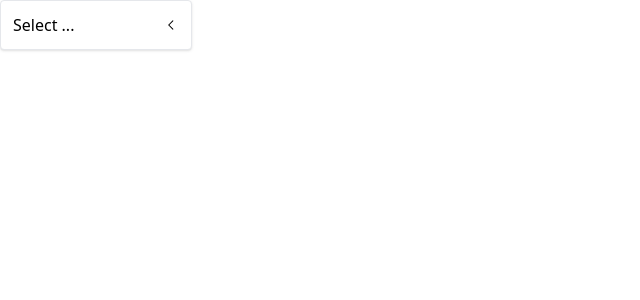
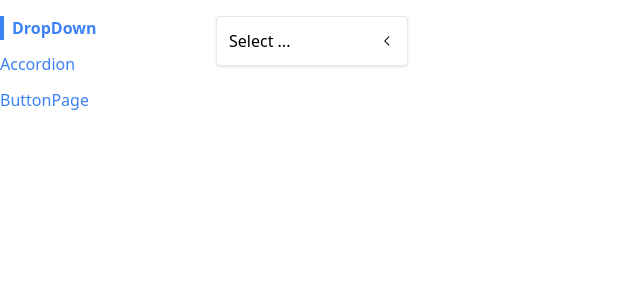
Before and after one commit to SolimanIslam/Components, a React (Create React App) app: page / in a window 1280 px wide. Shown: the top 300 px of the page, without its empty margins (0-640 px from the left). Built offline with nearby package versions, Linux system fonts and the light colour scheme.

Commit message:
Adding Navigation feature

```diff
--- a/src/App.js
+++ b/src/App.js
@@ -1,23 +1,31 @@
-import { useState } from "react";
-import DropDown from "./components/DropDown";
+import SideBar from './components/navigation/SideBar';
+import Route from './components/navigation/Route';
+import AccordionPage from './pages/AccordionPage';
+import DropdownPage from './pages/DropDownPage';
+import ButtonPage from './pages/ButtonPage';
 
 function App() {
 
-  const [selected, setSelected] = useState(null);
-  const handleSelected = (option) =>{
-    setSelected(option);
-  };
+  return (
+    <div className="container mx-auto grid grid-cols-6 gap-4 mt-4">
+    <SideBar />
 
-  const options = [
-    { label: 'Red', value: 'red' },
-    { label: 'Green', value: 'green' },
-    { label: 'Blue', value: 'blue' },
-  ];
+    <div className="col-span-5">
+      <Route displayPath='/'>
+      <DropdownPage />
+    </Route>
+
+    <Route displayPath='/Accordion'>
+      <AccordionPage />
+    </Route>
+
+    <Route displayPath='Buttons'>
+      <ButtonPage />
+    </Route>
+
+    </div>
 
 
-  return (
-    <div>
-      <DropDown options={options} value={selected} onChange={handleSelected}/>
     </div>
 
   );
--- a/src/components/Accordion.jsx
+++ b/src/components/Accordion.jsx
@@ -1,10 +1,5 @@
 import { useState } from 'react';
 import { GoChevronDown, GoChevronLeft } from 'react-icons/go';
-const labelStyling = 'flex justify-between p-3 bg-gray-50 border-b items-center cursor-pointer';
-const contentStyling = 'border-b p-5';
-const renderedCompStyling = 'border-x border-t rounded';
-
-
 
 function Accordion({ items }) {
 
@@ -24,21 +19,21 @@ function Accordion({ items }) {
     return <div key={item.id}>
 
       <div
-        className={labelStyling}
+        className="flex justify-between p-3 bg-gray-50 border-b items-center cursor-pointer"
         onClick={() => { toggleContent(index); }}>{item.label}
         {icon}
       </div>
 
 
       {expanded &&
-        <div className={contentStyling}>
+        <div className="border-b p-5">
           {item.content}
         </div>}
 
     </div>
   });
   return (
-    <div className={renderedCompStyling}>
+    <div className="border-x border-t rounded">
       {renderedComponent}
     </div>
   );
--- a/src/components/DropDown.js
+++ b/src/components/DropDown.js
@@ -25,12 +25,16 @@ function DropDown({ options, value, onChange }) {
     };
 
     const handleOptionClicks = (option) => {
+        console.log('menu click: ',performance.now());
+
         setIsOpen(false);
         onChange(option);
     };
-
+    console.log('rerender: ',performance.now());
     useEffect(() => {
         const outsideDropMenuHandler = (event) => {
+            console.log('document CLick: ' ,performance.now());
+
             if (!divEl.current.contains(event.target)) {
                 console.log('outside');
                 setIsOpen(false);
@@ -41,8 +45,10 @@ function DropDown({ options, value, onChange }) {
 
         document.addEventListener('click', outsideDropMenuHandler, true);
 
-        return () => { document.removeEventListener('click', outsideDropMenuHandler) };
+        return () => { document.removeEventListener('click', outsideDropMenuHandler , true) };
     }, []);
+
+
 
 
 
--- /dev/null
+++ b/src/components/navigation/Link.js
@@ -0,0 +1,32 @@
+import classNames from "classnames";
+import useNavigationContext from "../../hooks/use-navigation";
+
+
+function Link({ children, path, className}) {
+
+    const { currentPath , navigateTo} = useNavigationContext();
+
+    const activeLinkStyling = "font-bold border-l-4 border-blue-500 pl-2";
+
+    const classes = classNames(
+        'text-blue-500',
+        className,
+        currentPath === path && activeLinkStyling);
+
+    const handleClicks = (event)=>{
+        if (event.ctrlKey || event.metaKey) return;
+
+        event.preventDefault();
+        navigateTo(path);
+    }
+
+    return <a
+        href={path}
+        className={classes}
+        onClick={handleClicks}
+    >
+        {children}
+    </a>
+}
+
+export default Link;
--- /dev/null
+++ b/src/components/navigation/Route.js
@@ -0,0 +1,13 @@
+import useNavigationContext from "../../hooks/use-navigation";
+
+function Route({ children, displayPath }) {
+    const { currentPath } = useNavigationContext();
+    if (currentPath === displayPath) {
+        return children;
+    } else {
+        return;
+    }
+
+}
+
+export default Route;
--- /dev/null
+++ b/src/components/navigation/SideBar.js
@@ -0,0 +1,27 @@
+import Link from "./Link";
+
+
+function SideBar() {
+    const paths = [
+        { label: 'DropDown', path: '/' },
+        { label: 'Accordion', path: '/Accordion' },
+        { label: 'ButtonPage', path: '/Buttons' }
+    ];
+
+    const renderedComponents = paths.map((pathItem) => {
+        return <Link
+            key={pathItem.label}
+            path={pathItem.path}
+            className="mb-3"
+        >
+            {pathItem.label}
+        </Link>
+    });
+
+    return <div
+        className="sticky top-0 overflow-y-scroll flex flex-col items-start">
+        {renderedComponents}
+    </div>
+}
+
+export default SideBar;
--- /dev/null
+++ b/src/context/navigation.js
@@ -0,0 +1,30 @@
+import { useState , createContext, useEffect} from "react";
+
+const NavigationContext = createContext();
+
+function NavigationProvider ({children}){
+
+    const [currentPath , setCurrentPath] = useState(window.location.pathname);
+
+    const navigateTo = (path)=>{
+        window.history.pushState({},'',path);
+        setCurrentPath(path);
+    };
+
+    useEffect(()=>{
+        const handlePopState = ()=>{
+            setCurrentPath(window.location.pathname);
+        };
+        window.addEventListener('popstate', handlePopState);
+        return ()=>{window.removeEventListener('popstate', handlePopState);}
+    }, []);
+
+    return <NavigationContext.Provider value={{currentPath, navigateTo}}>
+        {children}
+    </NavigationContext.Provider>
+}
+
+
+
+export {NavigationProvider};
+export default NavigationContext;
--- /dev/null
+++ b/src/hooks/use-navigation.js
@@ -0,0 +1,8 @@
+import { useContext } from "react";
+import NavigationContext from "../context/navigation";
+
+function useNavigationContext () {
+    return useContext(NavigationContext);
+};
+
+export default useNavigationContext;
--- a/src/index.js
+++ b/src/index.js
@@ -2,8 +2,11 @@ import React from 'react';
 import ReactDOM from 'react-dom/client';
 import './index.css';
 import App from './App';
+import { NavigationProvider } from './context/navigation';
 
 const root = ReactDOM.createRoot(document.getElementById('root'));
 root.render(
-  <App />
+  <NavigationProvider>
+    <App />
+  </NavigationProvider>
 );
--- a/src/pages/AccordionPage.js
+++ b/src/pages/AccordionPage.js
@@ -1,33 +1,28 @@
-import Accordion from './components/Accordion';
-
+import Accordion from '../components/Accordion';
 
 function AccordionPage() {
   const items = [
     {
-      id: '7845',
-      label: 'Accordion one label',
-      content: 'Accordion one content, Accordion one content, Accordion one content, Accordion one content, Accordion one content,  '
+      id: 'l2kj5',
+      label: 'Can I use React on a project?',
+      content:
+        'You can use React on any project you want. You can use React on any project you want. You can use React on any project you want. You can use React on any project you want.',
     },
     {
-      id: '6487',
-      label: 'Accordion two label',
-      content: 'Accordion two content, Accordion two content, Accordion two content, Accordion two content, Accordion two content,  '
+      id: 'lk2j35lkj',
+      label: 'Can I use Javascript on a project?',
+      content:
+        'You can use React on any project you want. You can use React on any project you want. You can use React on any project you want. You can use React on any project you want.',
     },
     {
-      id: '9524',
-      label: 'Accordion three label',
-      content: 'Accordion three content, Accordion three content, Accordion three content, Accordion three content, Accordion three content,  '
+      id: 'l1kj2i0g',
+      label: 'Can I use CSS on a project?',
+      content:
+        'You can use React on any project you want. You can use React on any project you want. You can use React on any project you want. You can use React on any project you want.',
     },
   ];
 
-  const [count, setCount] = useState(0);
-  return (
-    <div>
-      <Accordion items={items} />
-
-    </div>
-
-  );
+  return <Accordion items={items} />;
 }
 
 export default AccordionPage;
--- a/src/pages/Buttons.js
+++ b/src/pages/ButtonPage.js
@@ -1,35 +1,37 @@
-import Button from './components/Button';
-import { GoBell , GoDownload , GoDatabase} from 'react-icons/go';
+import { GoBell, GoDownload, GoDatabase } from 'react-icons/go';
+import Button from '../components/Button';
 
-
-function Buttons() {
+function ButtonPage() {
+  const handleClick = () => {};
 
   return (
     <div>
       <div>
         <Button
           secondary
-
+          outline
           rounded
+          className="mb-5"
+          onClick={handleClick}
         >
           <GoBell />
           Click me!!
         </Button>
       </div>
       <div>
-        <Button danger  >
+        <Button danger outline onMouseEnter={handleClick}>
           <GoDownload />
           Buy Now!
         </Button>
       </div>
       <div>
-        <Button warning >
+        <Button warning onMouseLeave={handleClick}>
           <GoDatabase />
           See Deal!
         </Button>
       </div>
       <div>
-        <Button secondary >
+        <Button secondary outline>
           Hide Ads!
         </Button>
       </div>
@@ -39,11 +41,7 @@ function Buttons() {
         </Button>
       </div>
     </div>
-
-
-
-
   );
 }
 
-export default Buttons;
+export default ButtonPage;
--- /dev/null
+++ b/src/pages/DropDownPage.js
@@ -0,0 +1,24 @@
+import { useState } from 'react';
+import Dropdown from '../components/DropDown'
+
+function DropdownPage() {
+  const [selection, setSelection] = useState(null);
+
+  const handleSelect = (option) => {
+    setSelection(option);
+  };
+
+  const options = [
+    { label: 'Red', value: 'red' },
+    { label: 'Green', value: 'green' },
+    { label: 'Blue', value: 'blue' },
+  ];
+
+  return (
+    <div className="flex">
+      <Dropdown options={options} value={selection} onChange={handleSelect} />
+    </div>
+  );
+}
+
+export default DropdownPage;
```
